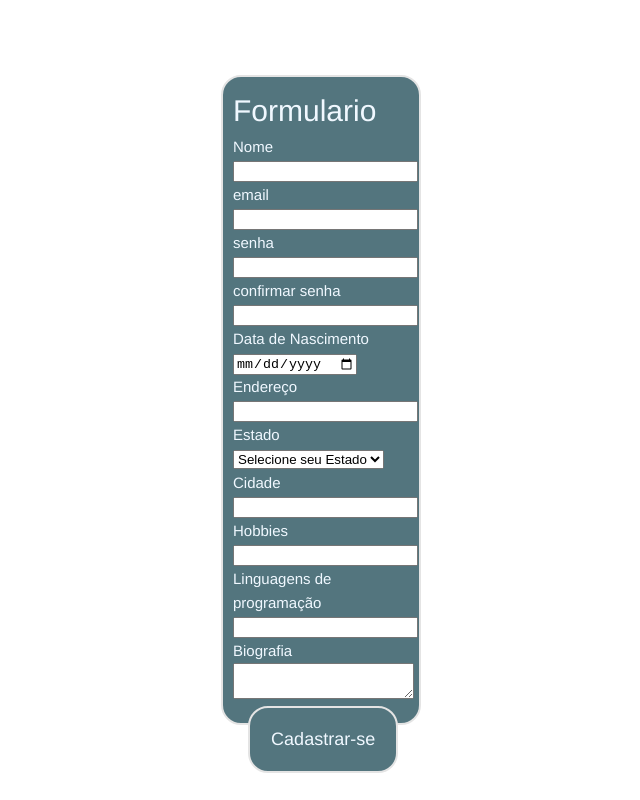
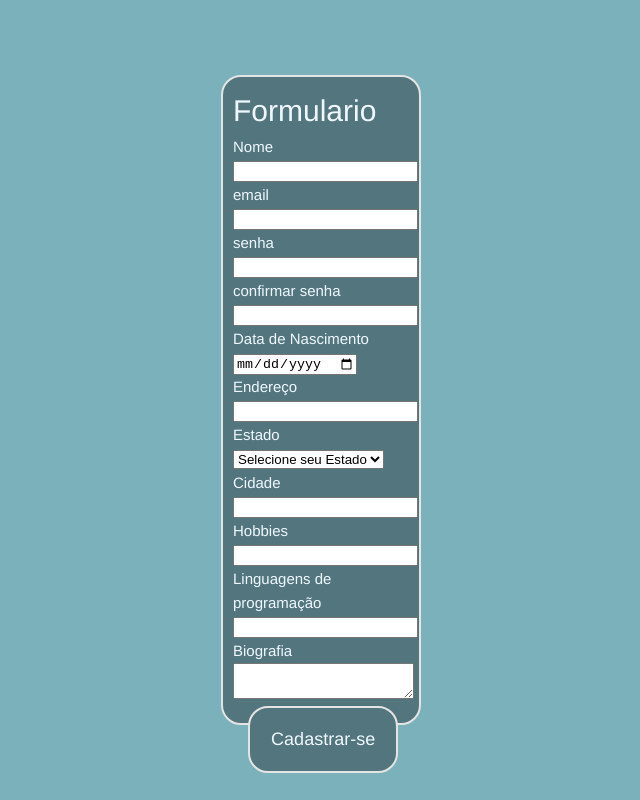
Before and after one commit to eoFranca/projetoVue1, a Vue app: page / in a window 1280 px wide. Shown: the whole page, without its empty margins (219-859 px from the left). Built offline with nearby package versions, Linux system fonts and the light colour scheme.

Commit message:
Update main.css

```diff
--- a/src/assets/main.css
+++ b/src/assets/main.css
@@ -1,5 +1,8 @@
 @import './base.css';
 
+body{
+  background-color: rgb(123, 177, 187);
+}
 #app {
   max-width: 1280px;
   margin: 0 auto;
```
